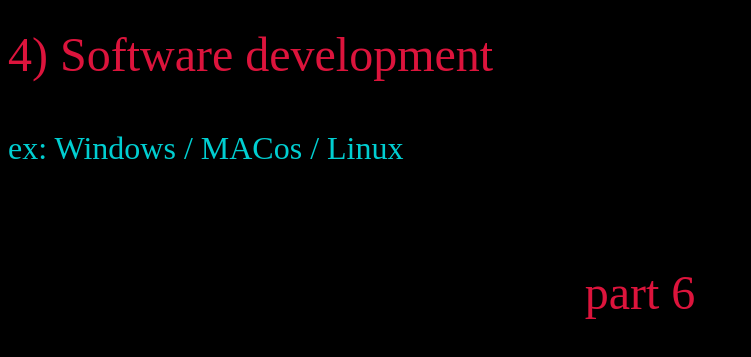
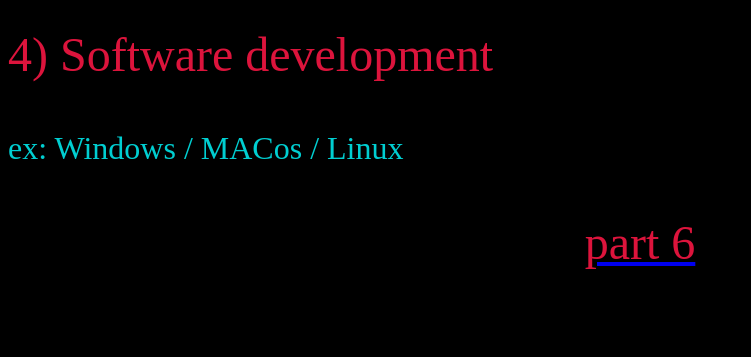
Before and after one commit to satoru38salah/part-5, a plain HTML site: page index.html in a window 1280 px wide. Shown: the part 717-1074 px from the top of the page, without its empty margins (0-751 px from the left). After the commit the page ends 1035 px from the top, so only its background shows below. Drawn offline with Linux system fonts and the light colour scheme.

Commit message:
Add files via upload

```diff
--- a/index.html
+++ b/index.html
@@ -42,6 +42,6 @@
 <p class="qq">- Front-end / Back-end</p>
 <p class="aa">4) Software development</p>
 <p class="qq">ex: Windows / MACos / Linux</p>
-< href="satoru38salah.github.io/part-6/"><p class="rr">part 6</p></a>
+<a href="satoru38salah.github.io/part-6/"><p class="rr">part 6</p></a>
 </body>
 </html>
```
